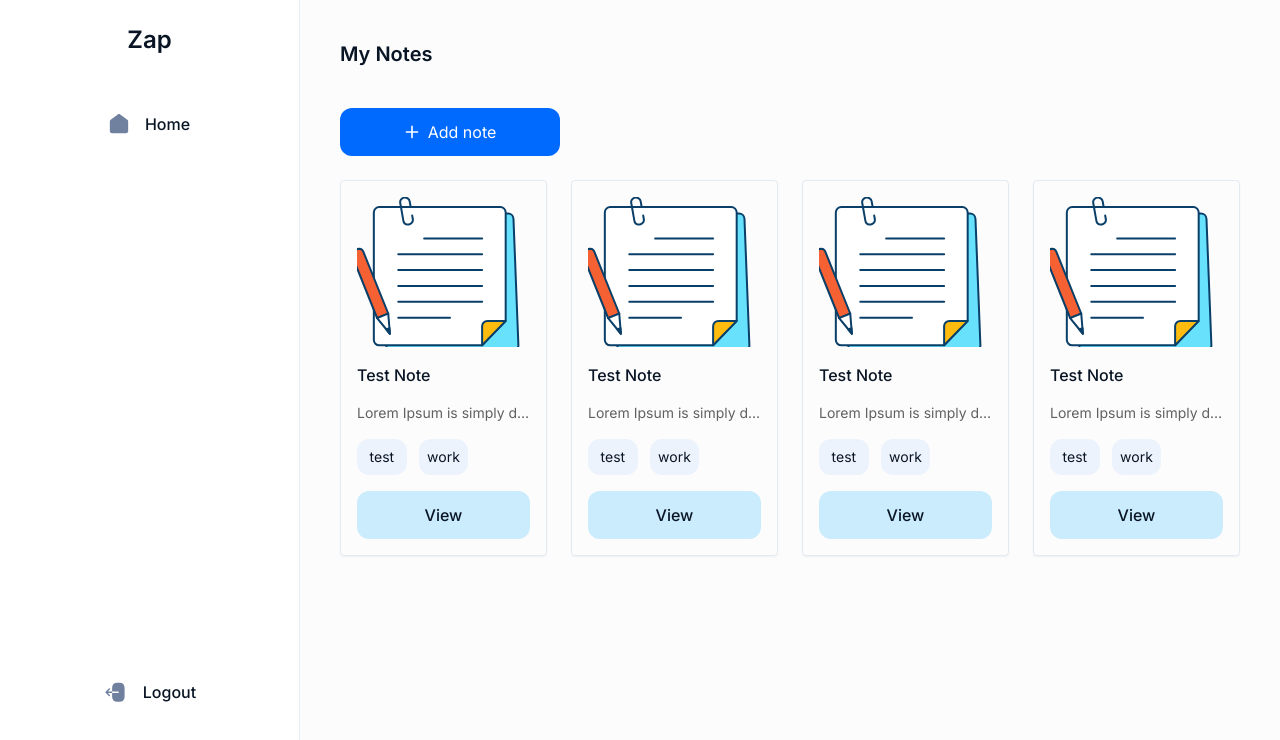
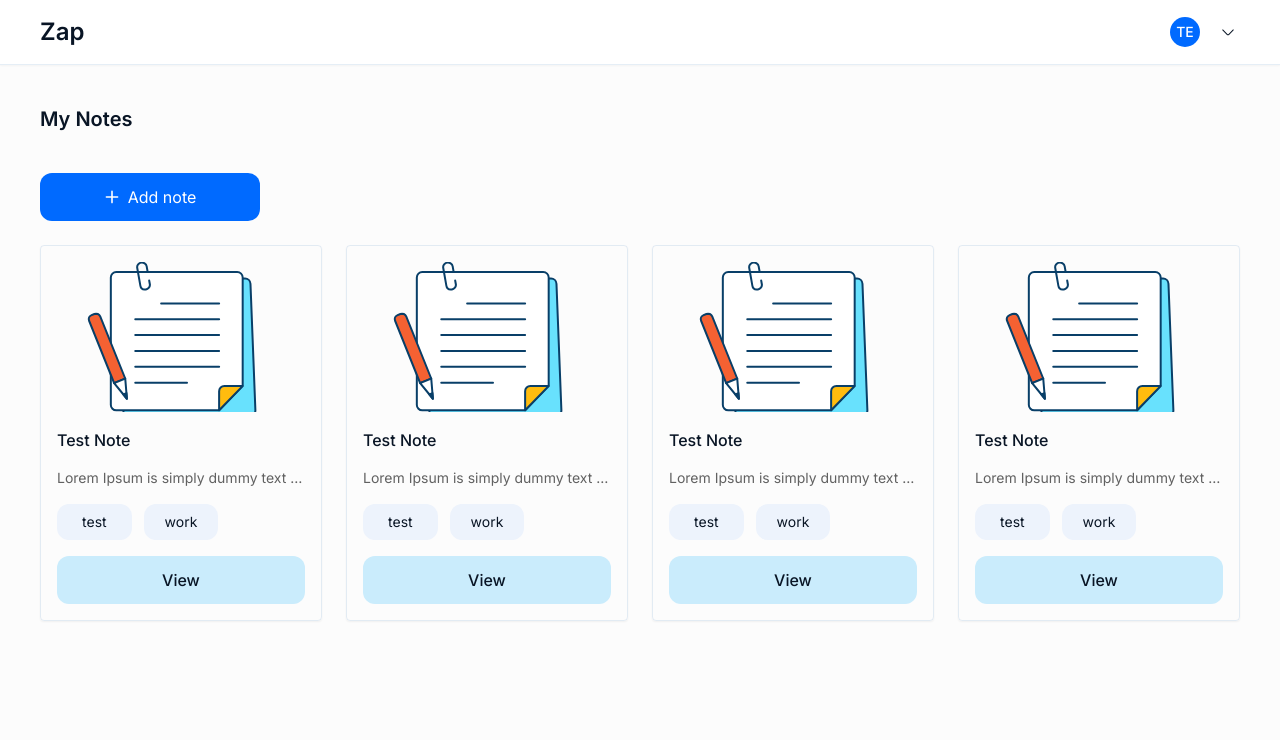
Before and after one commit to Ango-Jay/zap_frontend, a Next.js app: page /dashboard/home in a window 1280 px wide. Shown: the top 740 px of the page. Built offline with nearby package versions, Linux system fonts and the light colour scheme.

Commit message:
remmovve sidebar

```diff
--- a/components/CreateNote/modals/Share.tsx
+++ b/components/CreateNote/modals/Share.tsx
@@ -57,7 +57,7 @@ closeModal
   {item.title}
 </p>
 </div>
-<CaretIcon className="fill-black" />
+<CaretIcon className="fill-black w-6 h-6" />
       </button>
   ))
 }
--- /dev/null
+++ b/components/ImagePlaceholder.tsx
@@ -0,0 +1,20 @@
+import clsx from 'clsx';
+
+interface Props {
+  name: string;
+  className?: string;
+}
+export const ImagePlaceholder = ({ name, className }: Props) => {
+  return (
+    <div
+      className={clsx(
+        `w-[30px] h-[30px] rounded-full bg-primary flex items-center justify-center`,
+        className
+      )}
+    >
+      <p className="text-sm font-medium text-white text-center uppercase">
+        {name.substring(0, 2)}
+      </p>
+    </div>
+  );
+};
--- a/components/Layouts/AppLayout.tsx
+++ b/components/Layouts/AppLayout.tsx
@@ -36,15 +36,15 @@ title
                 inter.className
             )
         }>
-
+            <Header />
             {
-                hideSideBar ?
-                (<Header />) :
-                 (<Sidebar />)
+                // hideSideBar ?
+                // (<Header />) :
+                //  (<Sidebar />)
             }
 <div className={
     clsx(
-        "flex flex-col w-full grow  pl-[18.75rem] bg-[#EFEFEF]/20",
+        "flex flex-col w-full grow  bg-[#EFEFEF]/20",
         hideSideBar && "!pl-0"
     )
 }>
--- a/components/Layouts/Header.tsx
+++ b/components/Layouts/Header.tsx
@@ -1,11 +1,54 @@
+import { useState } from "react"
+import { ImagePlaceholder } from "../ImagePlaceholder"
+import CaretIcon from "public/icons/caret.svg"
+import LogoutIcon from "public/icons/logout.svg";
+import clsx from "clsx";
 export const Header = ()=>{
+    const [showMenuOptions, setShowMenuOptions] = useState(false)
     return(
         <div className="w-full bg-white shadow-sm border-b border-b-[#085BA7]/10">
-<div className="w-full container px-6 sm:px-10 py-4 mx-auto">
+<div className="w-full flex items-center justify-between container px-6 sm:px-10 py-4 mx-auto">
 <h4 className="font-semibold text-black text-xl sm:text-2xl">
     Zap
 </h4>
+<div className="flex items-center gap-4">
+<ImagePlaceholder
+name="Test user"
+/>
+<div className="relative">
+<button
+onClick={()=>setShowMenuOptions(prev => !prev)}
+className={
+    clsx(
+        "flex items-center justify-center w-6 h-6 rounded-full rotate-90 transition-[transform] lg:hover:bg-primary/10",
+        showMenuOptions && "!rotate-[-90deg]"
+    )
+}>
+    <CaretIcon className="fill-black w-4 h-4" />
+</button>
+{
+showMenuOptions && (
+    <div className="absolute bottom-auto left-auto md:left-0 right-0 md:right-auto z-[999] mt-4  w-full min-w-[10rem] h-auto flex flex-col gap-4 items-center justify-center bg-white shadow-sm border border-[#EAEAEA] rounded-xl p-3">
+    <button
+    className="flex items-center justify-center gap-2 w-full py-2 group"
+    >
+        <LogoutIcon className="w-6 h-6 fill-[#7081A0] group-hover:!fill-[#10244F]" />
+    <p className="font-medium text-black">
+        Logout
+        </p>
+    </button>
+  </div>
+)
+}
 </div>
+</div>
+</div>
+{showMenuOptions && (
+        <div
+          onClick={() => setShowMenuOptions(false)}
+          className="w-full min-h-[100vh] fixed inset-0 z-[995]"
+        ></div>
+      )}
         </div>
     )
 }
```
Also changed, not shown: public/icons/caret.svg, 1 other file (tests, documents, lock files or other folders).
